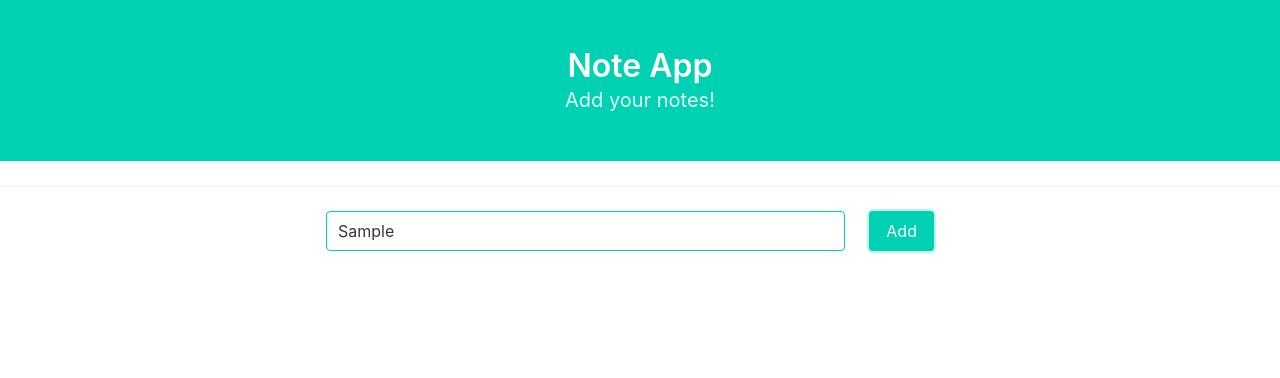
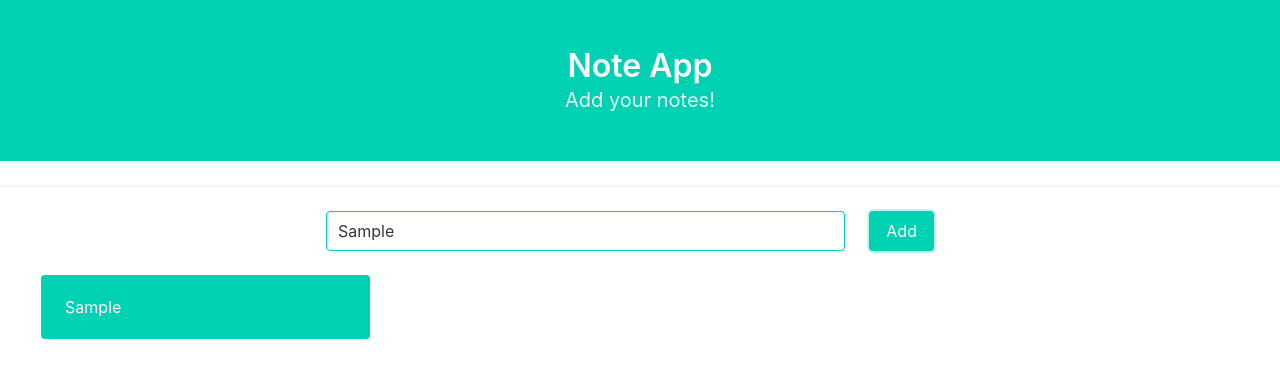
Before and after one commit to Stevan-Radovanovic/MemoWrite-WebApp, a website with bundled scripts: page FrontEnd/index.html in a window 1280 px wide. Both pictures are taken after typing "Sample" into the empty fields and a click on the button "Add". Built offline with nearby package versions, Linux system fonts and the light colour scheme; no server answers.

Commit message:
Added local state updating

```diff
--- a/FrontEnd/elements.js
+++ b/FrontEnd/elements.js
@@ -2,4 +2,5 @@ const noteButton = document.querySelector("#noteButton");
 const noteInput = document.querySelector("#noteInput");
 const emptyModal = document.querySelector("#emptyModal");
 const emptyModalButton = document.querySelector("#emptyModalButton");
-export { noteButton, noteInput, emptyModal, emptyModalButton };
+const memoList = document.querySelector("#memoList");
+export { noteButton, noteInput, emptyModal, emptyModalButton, memoList };
--- a/FrontEnd/index.html
+++ b/FrontEnd/index.html
@@ -42,6 +42,7 @@
         <button class="button is-primary" id="noteButton">Add</button>
       </div>
     </div>
+    <div class="columns is-multiline" id="memoList"></div>
 
     <div class="modal is-clipped" id="emptyModal">
       <div class="modal-background"></div>
--- a/FrontEnd/listeners.js
+++ b/FrontEnd/listeners.js
@@ -11,7 +11,14 @@ async function addMemo() {
   console.log("Memo created: " + newMemoText);
   const memo = new Memo(newMemoText);
   try {
-    await Http.storeMemo("link" + newMemoText);
+    const elem = document.createElement("div");
+    elem.classList.add("column", "is-4");
+    elements.memoList.appendChild(elem);
+    const newMemo = document.createElement("div");
+    newMemo.classList.add("notification", "is-primary", "modal-width");
+    newMemo.innerText = memo.text;
+    elem.appendChild(newMemo);
+    //await Http.storeMemo("link" + newMemoText);
   } catch {
     alert("Shit");
   }
```
